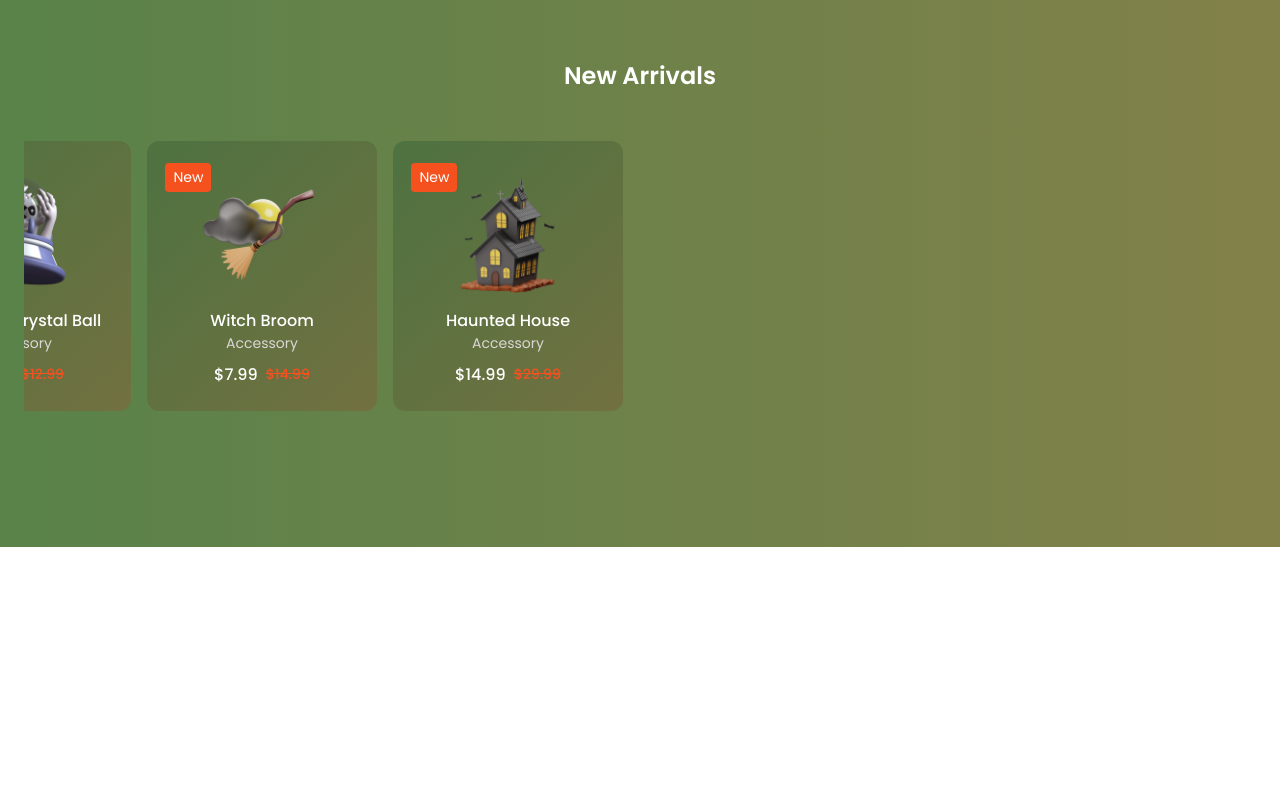
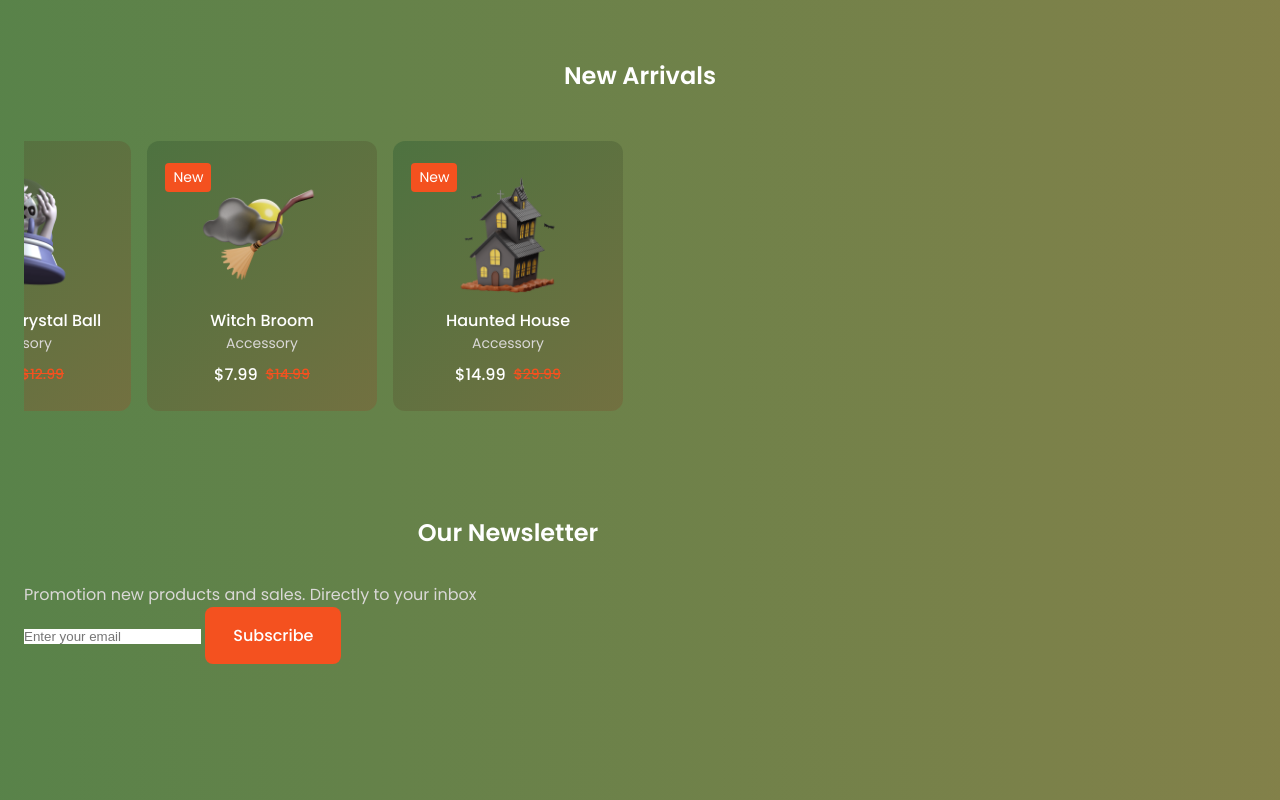
Before and after one commit to ignatjevvv/responsive-halloween-website, a website built with Vite: page src/index.html in a window 1280 px wide. Shown: the part 3423-4223 px from the top of the page. Before the commit the page ends 3970 px from the top, so only its background shows below. Built offline with nearby package versions, Linux system fonts and the light colour scheme.

Commit message:
Added section (NEWSLETTER) HTML

```diff
--- a/src/index.html
+++ b/src/index.html
@@ -435,6 +435,24 @@
         </div>
       </section>
 
+      <!--==================== OUR NEWSLETTER ====================-->
+      <section class="section newsletter">
+        <div class="newsletter__container container">
+          <h2 class="section__title">Our Newsletter</h2>
+          <p class="newsletter__description">
+            Promotion new products and sales. Directly to your inbox
+          </p>
+
+          <form action="" class="newsletter__form">
+            <input
+              type="email"
+              placeholder="Enter your email"
+              class="newsletter__input"
+            />
+            <button class="button">Subscribe</button>
+          </form>
+        </div>
+      </section>
     </main>
 
     <!--==================== FOOTER ====================-->
```
